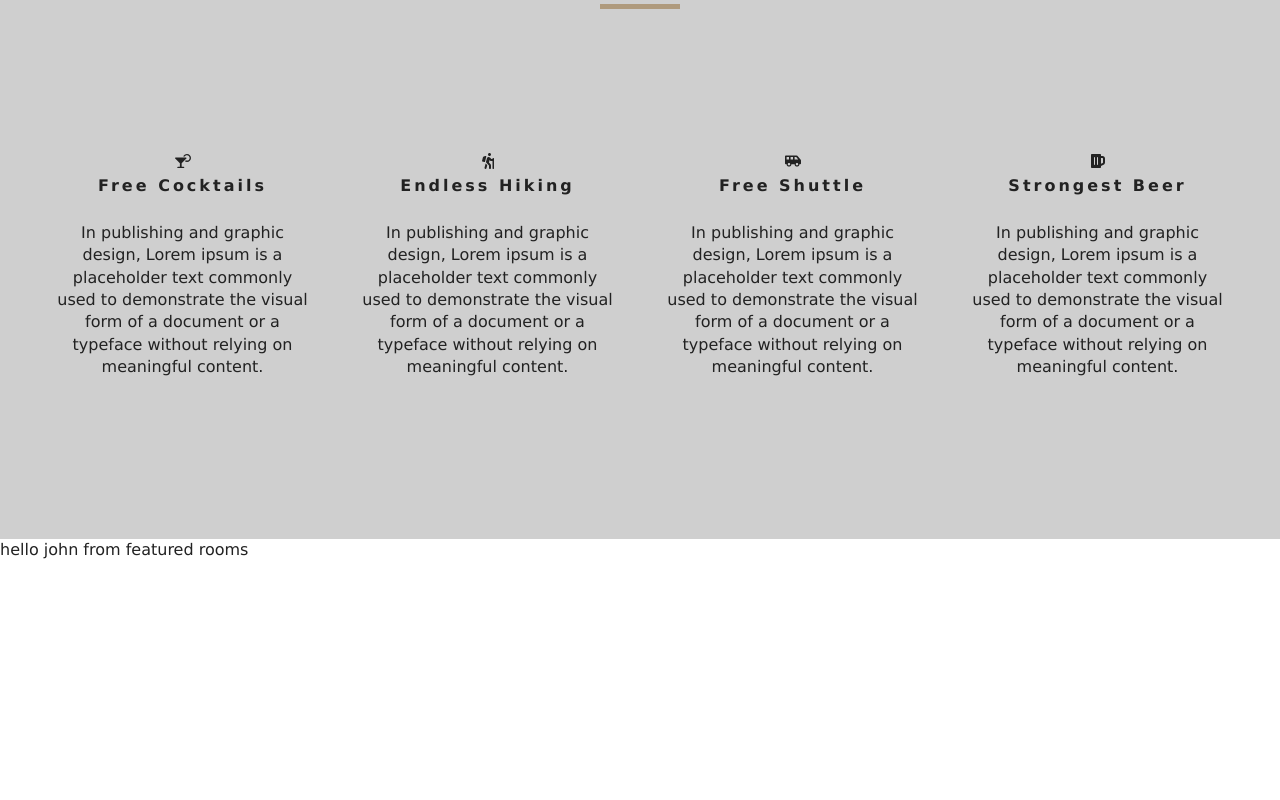
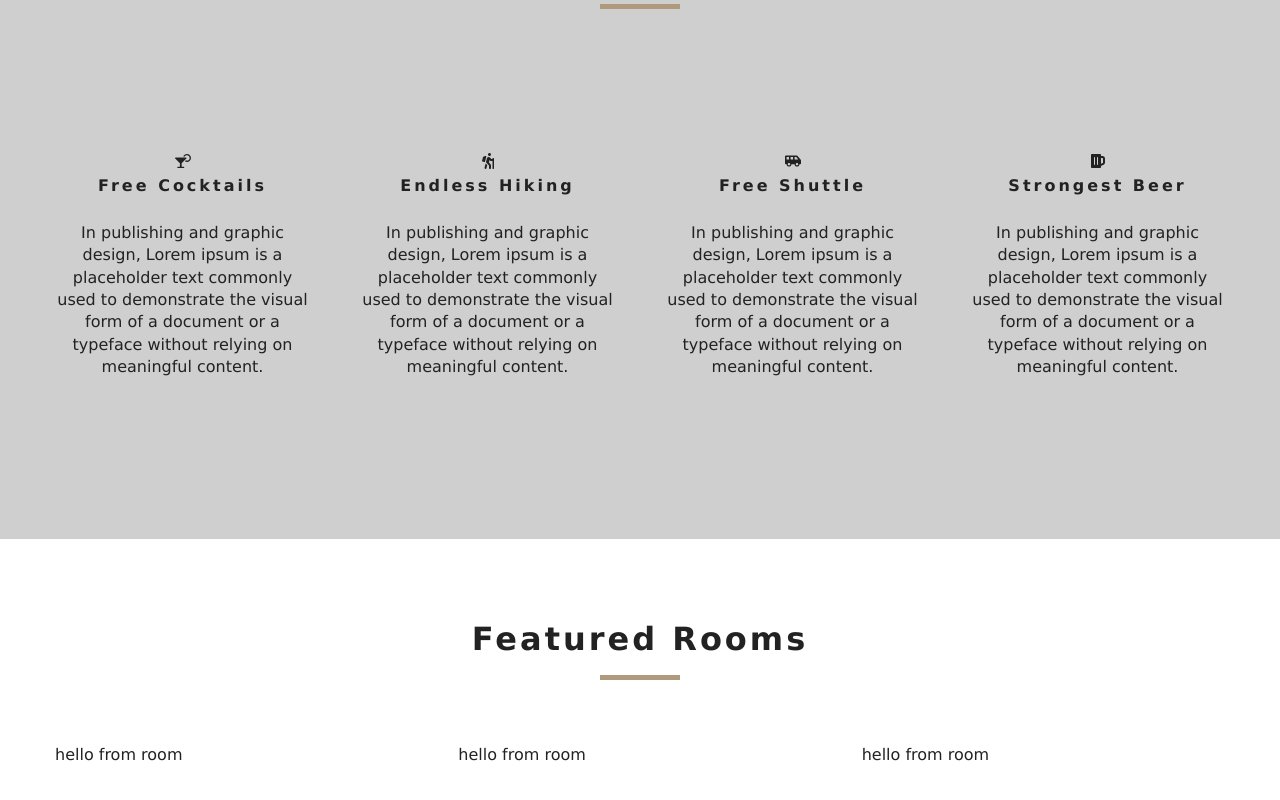
Before and after one commit to dilipkonigiri/beach-resort, a React (Create React App) app: page / in a window 1280 px wide. Shown: the part 932-1732 px from the top of the page. Before the commit the page ends 1493 px from the top, so only its background shows below. Built offline with nearby package versions, Linux system fonts and the light colour scheme.

Commit message:
Completed featured rooms basic setup with component

```diff
--- a/src/components/FeaturedRooms.js
+++ b/src/components/FeaturedRooms.js
@@ -1,14 +1,25 @@
 import React, { Component } from 'react'
 import { RoomContext } from '../context'
+import Loading from './Loading'
+import Room from './Room'
+import Title from './Title'
 
 export default class FeaturedRooms extends Component {
     static contextType = RoomContext
     render() {
-        const { name, greeting } = this.context
+        let { loading, featuredRooms: rooms } = this.context
+        // console.log(rooms);
+        rooms = rooms.map(room => {
+            return <Room key={room.id} room={room}/>
+        })
+
         return (
-            <div>
-             {greeting} {name} from featured rooms
+            <section className="featured-rooms">
+            <Title title="featured rooms"/>
+            <div className="featured-rooms-center">
+            {loading ? <Loading/> : rooms}
             </div>
+            </section>
         )
     }
 }
--- /dev/null
+++ b/src/components/Loading.js
@@ -0,0 +1,11 @@
+import React from 'react'
+import loadingGif from '../images/gif/loading-arrow.gif'
+
+export default function Loading() {
+    return (
+        <div className="loading">
+            <h4>rooms data loading...</h4>
+            <img src={loadingGif} alt=""/>
+        </div>
+    )
+}
--- /dev/null
+++ b/src/components/Room.js
@@ -0,0 +1,9 @@
+import React from 'react'
+
+export default function Room() {
+    return (
+        <div>
+           hello from room
+        </div>
+    )
+}
--- a/src/context.js
+++ b/src/context.js
@@ -1,4 +1,5 @@
 import React, { Component } from 'react'
+import items from './data'
 
 const RoomContext = React.createContext() // contains two components (Provider, Consumer)
 // <RoomContext.Provider value={'hello}
@@ -8,10 +9,36 @@
     constructor() {
         super()
         this.state = {
-            greeting: "hello",
-            name: "john"
+            rooms: [],
+            sortedRooms: [],
+            featuredRooms: [],
+            loading: true
         }
     }
+
+    componentDidMount() {
+        let rooms = this.formatData(items)
+        // console.log(rooms);
+        let featuredRooms = rooms.filter(room => room.featured === true)
+        this.setState({
+            rooms,
+            featuredRooms,
+            sortedRooms: rooms,
+            loading: false
+        })
+
+    }
+
+    formatData(items) {
+        let tempItems = items.map(item => {
+            let id = item.sys.id
+            let images = item.fields.images.map(image => image.fields.file.url)
+            let room = { ...item.fields, images, id }
+            return room
+        })
+        return tempItems
+    }
+
     render() {
         return (
             <RoomContext.Provider value={{ ...this.state }}>
```
